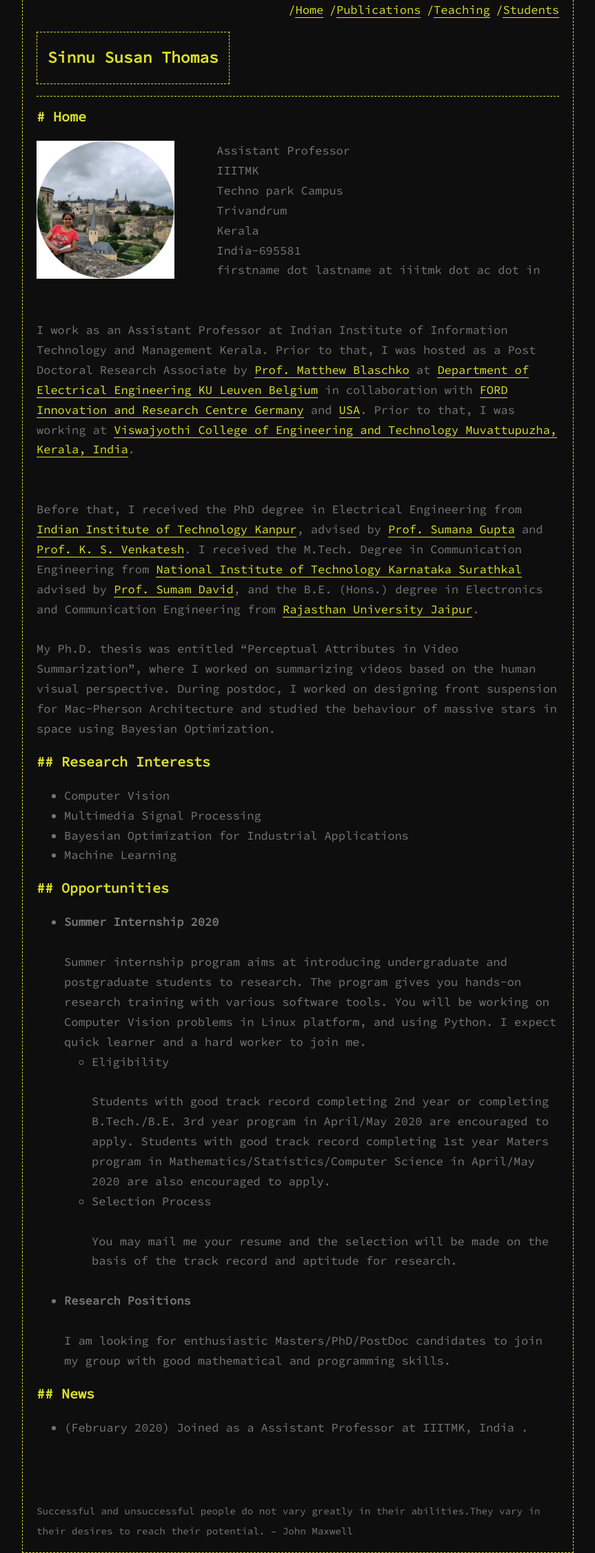
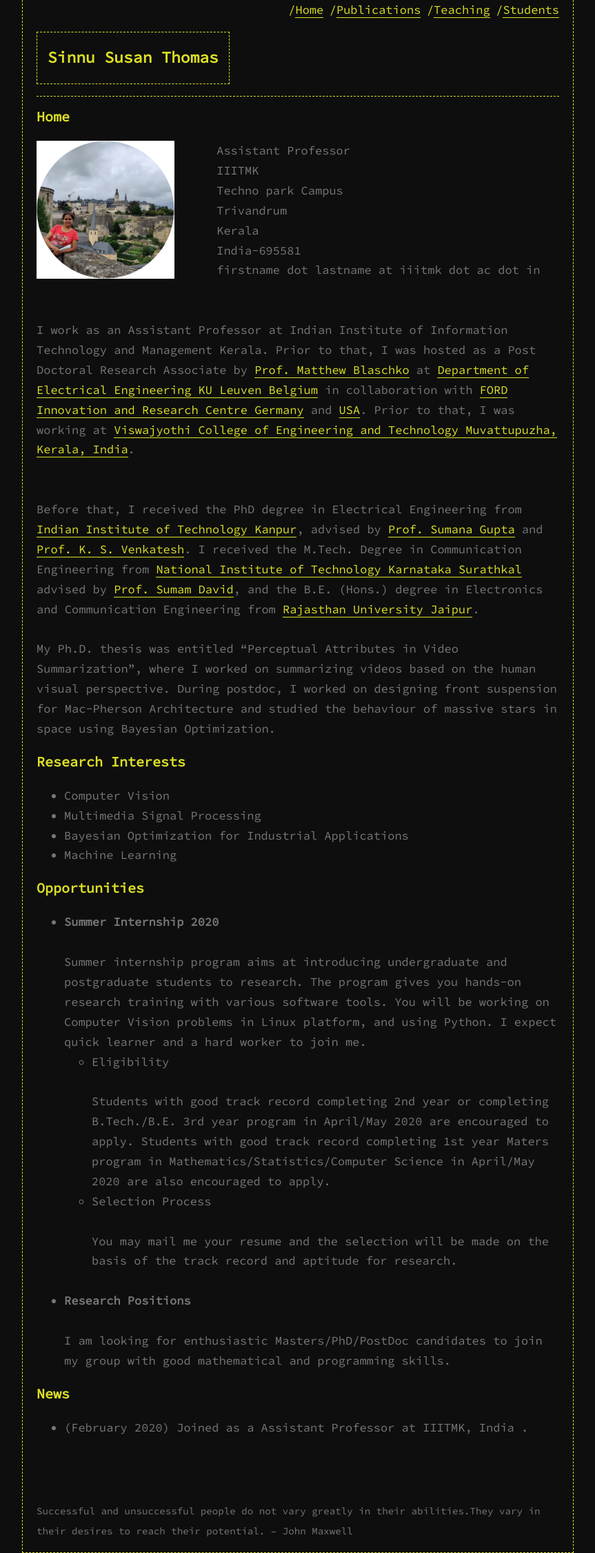
Before and after one commit to sinnuthomas/sinnuthomas.github.io, a Jekyll site: the page built from index.md, in a window 1280 px wide. Shown: the whole page at 69% size, without its empty margins (208-1071 px from the left). Built offline with Jekyll 4.4.1, drawn with Linux system fonts in a browser that asks for light colours.

Commit message:
Update _style.scss

```diff
--- a/_sass/_style.scss
+++ b/_sass/_style.scss
@@ -44,19 +44,6 @@ h1,h2,h3,h4,h5,h6 {
 
 }
 
-h1:before {
-    content: "# ";
-}
-
-h2:before {
-    content: "## ";
-}
-h3:before{
-    content: "### ";
-}
-h4:before{
-    content: "#### ";
-}
 a {
     color: $h-color;
     text-decoration: none;
```
